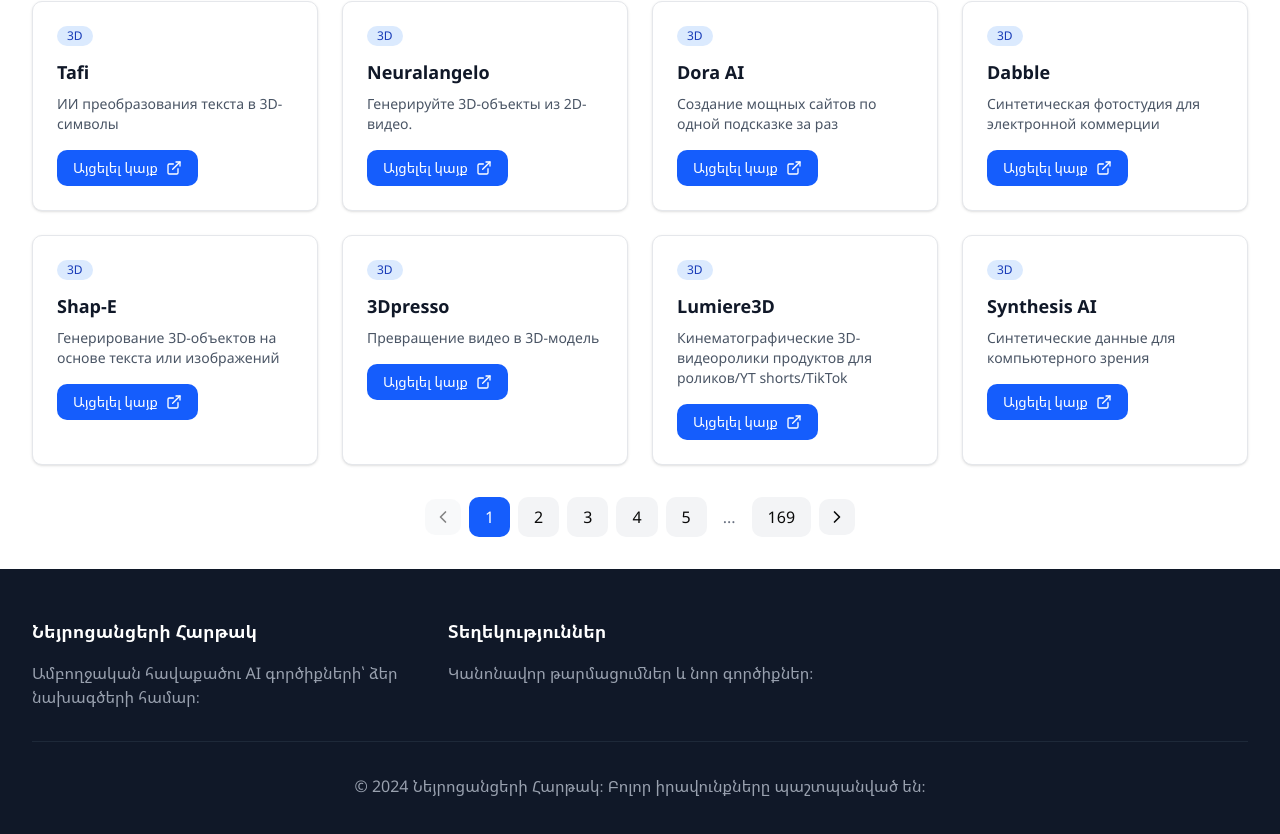
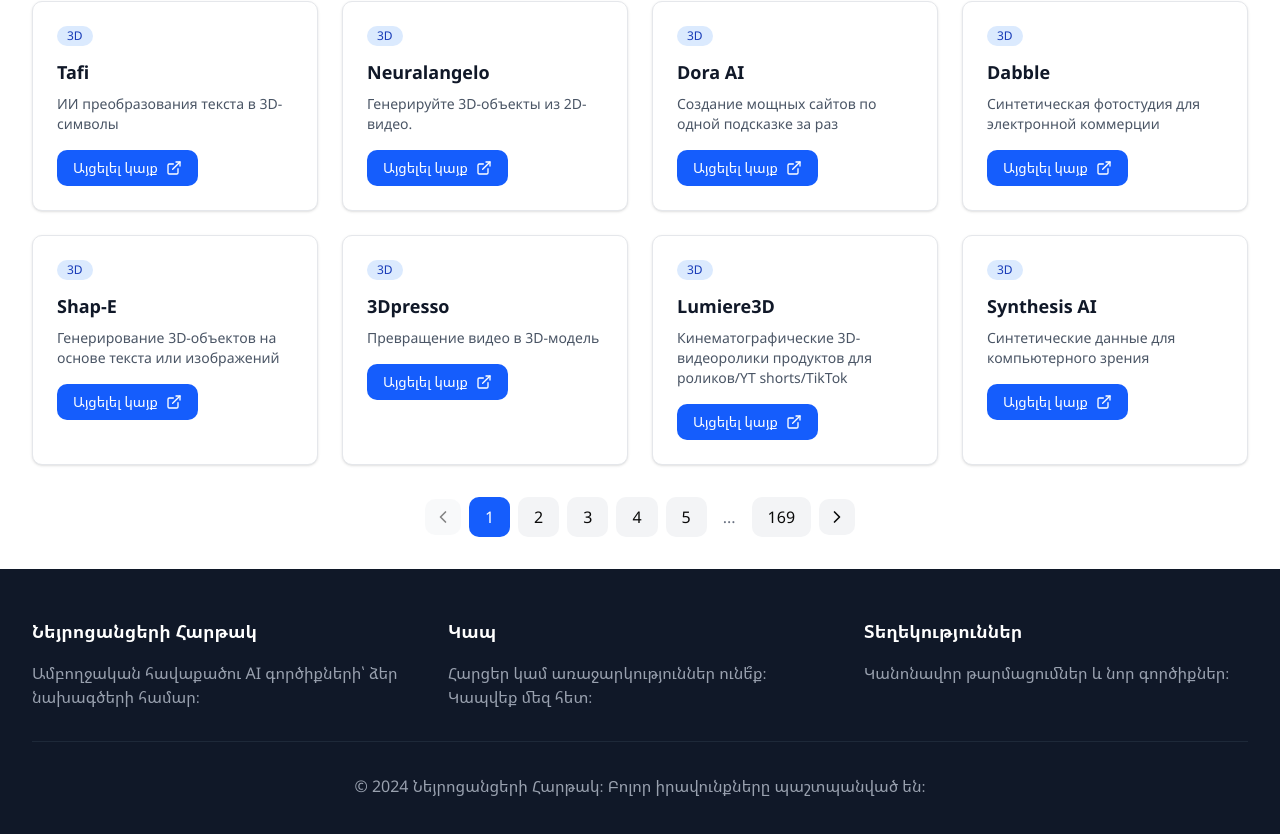
Before and after one commit to Styop22/neuro-catalog, a React (Vite) app: page / in a window 1280 px wide. Shown: the part 956-1790 px from the top of the page. Built offline with nearby package versions, Linux system fonts and the light colour scheme.

Commit message:
Update App.jsx

```diff
--- a/src/App.jsx
+++ b/src/App.jsx
@@ -365,6 +365,12 @@
                 Ամբողջական հավաքածու AI գործիքների՝ ձեր նախագծերի համար։
               </p>
             </div>
+            <div>
+              <h3 className="text-lg font-semibold mb-4">Կապ</h3>
+              <p className="text-gray-400">
+                Հարցեր կամ առաջարկություններ ունե՞ք։ Կապվեք մեզ հետ։
+              </p>
+            </div>
 
 
             <div>
```
